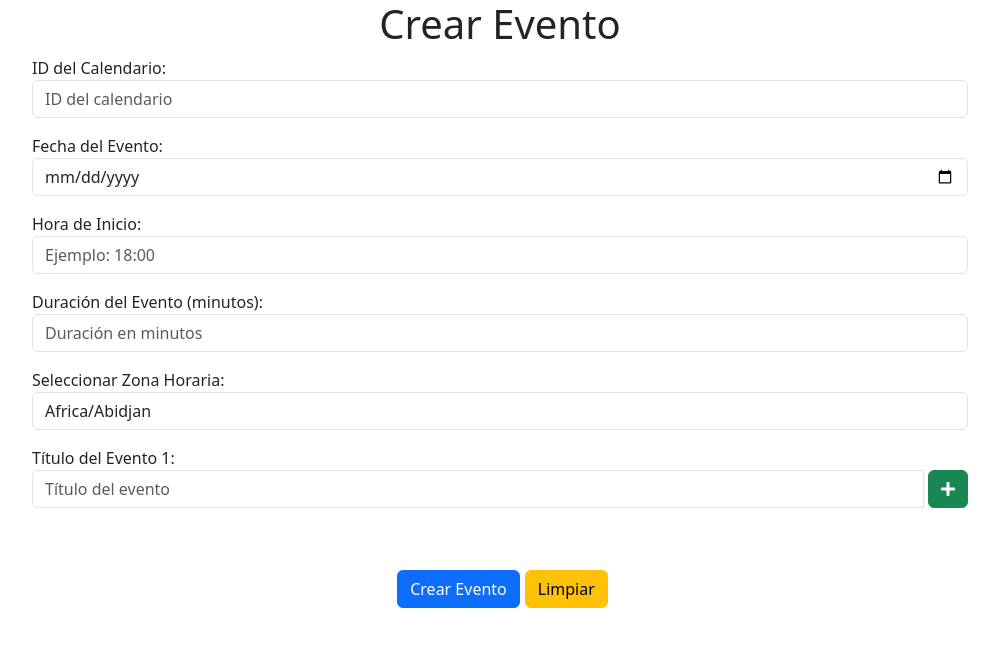
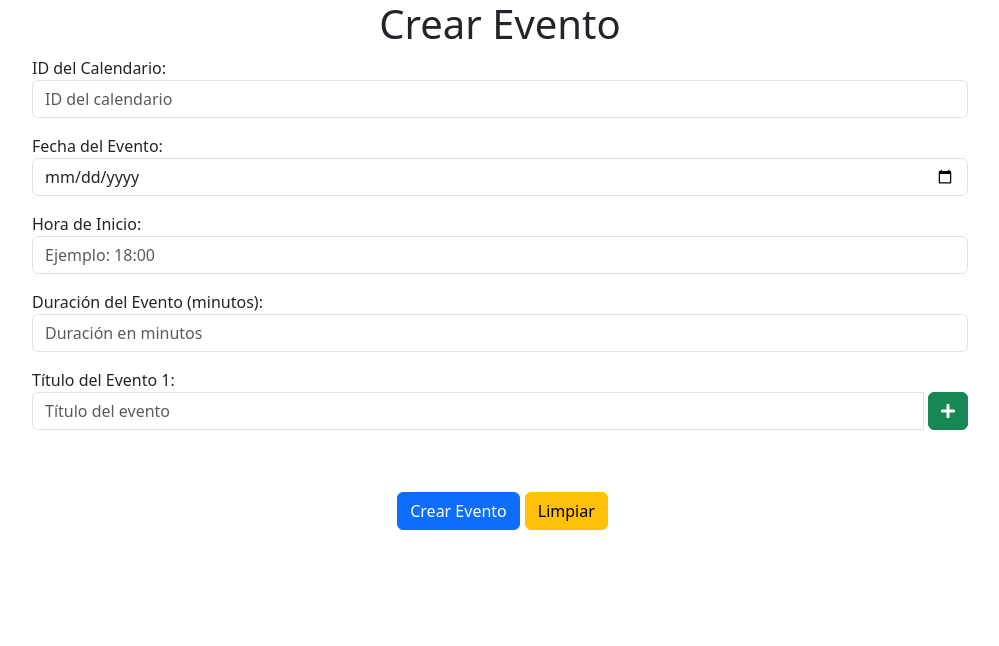
Before and after one commit to Mascalerino/events-google-calendar, an Angular app: page / in a window 1280 px wide. Shown: the top 646 px of the page, without its empty margins (140-1139 px from the left). Built offline with nearby package versions, Linux system fonts and the light colour scheme.

Commit message:
Remove moment-timezone dependency and related code

```diff
--- a/package.json
+++ b/package.json
@@ -19,7 +19,6 @@
     "@angular/platform-browser-dynamic": "^19.1.0",
     "@angular/router": "^19.1.0",
     "gapi-script": "^1.2.0",
-    "moment-timezone": "^0.5.47",
     "rxjs": "~7.8.0",
     "tslib": "^2.3.0",
     "zone.js": "~0.15.0"
--- a/src/app/app.component.html
+++ b/src/app/app.component.html
@@ -84,19 +84,6 @@
       </div>
     </div>
 
-    <!-- Selector de Zona Horaria -->
-    <div class="col-md-12 col-sm-12 mb-3">
-      <label for="selectedTimezone">Seleccionar Zona Horaria:</label>
-      <select
-        id="selectedTimezone"
-        class="form-control"
-        [(ngModel)]="selectedTimezone"
-        required
-      >
-        <option *ngFor="let tz of timezones" [value]="tz">{{ tz }}</option>
-      </select>
-    </div>
-
     <!-- Títulos de eventos dinámicos -->
     <div
       class="col-md-12 col-sm-12 mb-3"
--- a/src/app/app.component.ts
+++ b/src/app/app.component.ts
@@ -1,7 +1,6 @@
 import { CommonModule } from '@angular/common';
 import { Component } from '@angular/core';
 import { FormsModule } from '@angular/forms';
-import * as moment from 'moment-timezone';
 
 @Component({
   selector: 'app-root',
@@ -15,17 +14,10 @@ export class AppComponent {
   eventDate: string = '';
   startTime: string = ''; // Hora de inicio
   eventDuration: number | null = null; // Duración del evento en minutos
-  selectedTimezone: string = ''; // Zona horaria seleccionada
   formSubmitted: boolean = false;
 
   // Lista de zonas horarias para el input select
   timezones: string[] = [];
-
-  ngOnInit() {
-    // Cargar las zonas horarias utilizando moment-timezone
-    this.timezones = moment.tz.names(); // Devuelve una lista con todas las zonas horarias
-    this.selectedTimezone = moment.tz.guess(); // Obtiene la zona horaria local por defecto
-  }
 
   // Función para agregar un nuevo campo de título
   addTitle() {
@@ -46,7 +38,6 @@ export class AppComponent {
     this.eventDate = '';
     this.startTime = '';
     this.eventDuration = null;
-    this.selectedTimezone = moment.tz.guess(); // Restablecer zona horaria
     this.formSubmitted = false;
   }
 
@@ -86,7 +77,6 @@ export class AppComponent {
       this.isValidDate(this.eventDate) && // Validar fecha del evento
       this.isValidTime(this.startTime) && // Validar hora de inicio
       this.eventDuration !== null && // Validar duración
-      this.selectedTimezone &&
       this.eventTitles.every((title) => title) // Validar que todos los títulos estén completos
     ) {
       console.log('Evento creado: ', {
@@ -94,7 +84,6 @@ export class AppComponent {
         eventDate: this.eventDate,
         startTime: this.startTime,
         eventDuration: this.eventDuration,
-        selectedTimezone: this.selectedTimezone,
         eventTitles: this.eventTitles,
       });
       alert('Evento creado con los datos proporcionados!');
```
Also changed, not shown: 1 other file (tests, documents, lock files or other folders).
